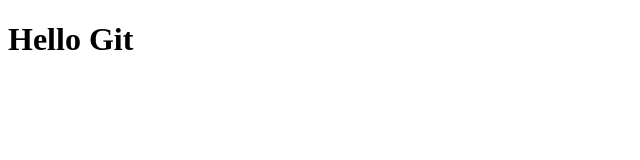
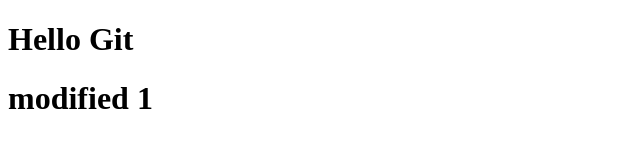
Before and after one commit to reza0Mh/first-project, a plain HTML site: page index.html in a window 1280 px wide. Shown: the whole page, without its empty margins (0-640 px from the left). Drawn offline with Linux system fonts and the light colour scheme.

Commit message:
step two

```diff
--- a/index.html
+++ b/index.html
@@ -7,5 +7,6 @@
 </head>
 <body>
     <h1>Hello Git</h1>
+    <h1>modified 1</h1>
     </body>
 </html>
--- a/style.css
+++ b/style.css
@@ -1,4 +1,4 @@
 body{
 
-
+    bottom: red;
 }
```
